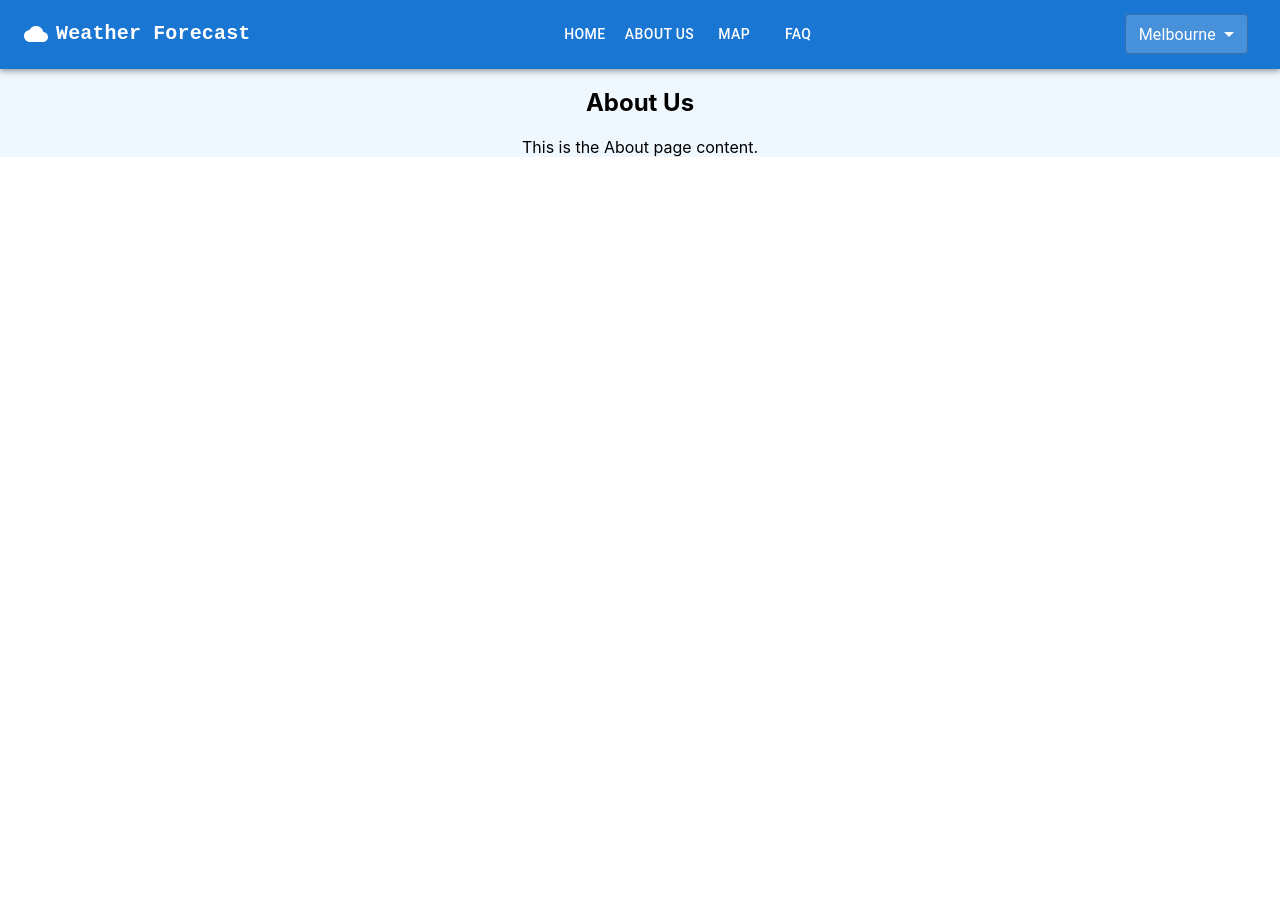
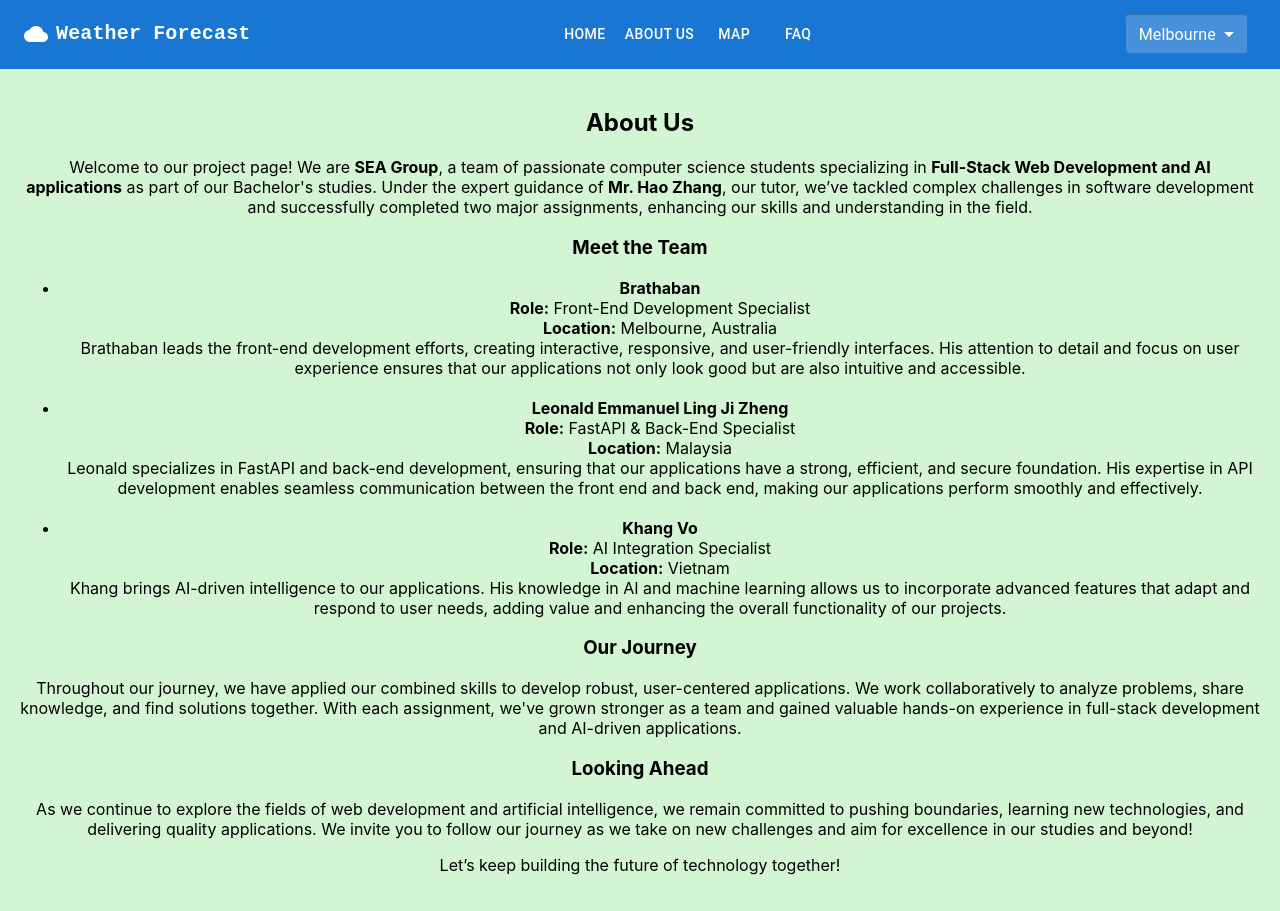
Before and after one commit to khangdzox/COS30049-Weather-Prediction, a React (Create React App) app: page /about in a window 1280 px wide. Before the commit the page ends 800 px from the top, so only its background shows below. Built offline with nearby package versions, Linux system fonts and the light colour scheme.

Commit message:
About Us Page

```diff
--- a/src/pages/About.js
+++ b/src/pages/About.js
@@ -2,9 +2,57 @@ import React from 'react';
 
 const About = () => {
   return (
-    <div>
+    <div style={{ backgroundColor: '#d4f5d4', padding: '20px' }}>
       <h2>About Us</h2>
-      <p>This is the About page content.</p>
+      <p>
+        Welcome to our project page! We are <strong>SEA Group</strong>, a team of passionate computer science students specializing in <strong>Full-Stack Web Development and AI applications</strong> as part of our Bachelor's studies. Under the expert guidance of <strong>Mr. Hao Zhang</strong>, our tutor, we’ve tackled complex challenges in software development and successfully completed two major assignments, enhancing our skills and understanding in the field.
+      </p>
+
+      <h3>Meet the Team</h3>
+
+      <ul>
+        <li>
+          <strong>Brathaban</strong>
+          <br />
+          <strong>Role:</strong> Front-End Development Specialist
+          <br />
+          <strong>Location:</strong> Melbourne, Australia
+          <br />
+          Brathaban leads the front-end development efforts, creating interactive, responsive, and user-friendly interfaces. His attention to detail and focus on user experience ensures that our applications not only look good but are also intuitive and accessible.
+        </li>
+        <br />
+        <li>
+          <strong>Leonald Emmanuel Ling Ji Zheng</strong>
+          <br />
+          <strong>Role:</strong> FastAPI & Back-End Specialist
+          <br />
+          <strong>Location:</strong> Malaysia
+          <br />
+          Leonald specializes in FastAPI and back-end development, ensuring that our applications have a strong, efficient, and secure foundation. His expertise in API development enables seamless communication between the front end and back end, making our applications perform smoothly and effectively.
+        </li>
+        <br />
+        <li>
+          <strong>Khang Vo</strong>
+          <br />
+          <strong>Role:</strong> AI Integration Specialist
+          <br />
+          <strong>Location:</strong> Vietnam
+          <br />
+          Khang brings AI-driven intelligence to our applications. His knowledge in AI and machine learning allows us to incorporate advanced features that adapt and respond to user needs, adding value and enhancing the overall functionality of our projects.
+        </li>
+      </ul>
+
+      <h3>Our Journey</h3>
+      <p>
+        Throughout our journey, we have applied our combined skills to develop robust, user-centered applications. We work collaboratively to analyze problems, share knowledge, and find solutions together. With each assignment, we've grown stronger as a team and gained valuable hands-on experience in full-stack development and AI-driven applications.
+      </p>
+
+      <h3>Looking Ahead</h3>
+      <p>
+        As we continue to explore the fields of web development and artificial intelligence, we remain committed to pushing boundaries, learning new technologies, and delivering quality applications. We invite you to follow our journey as we take on new challenges and aim for excellence in our studies and beyond!
+      </p>
+
+      <p>Let’s keep building the future of technology together!</p>
     </div>
   );
 };
```
